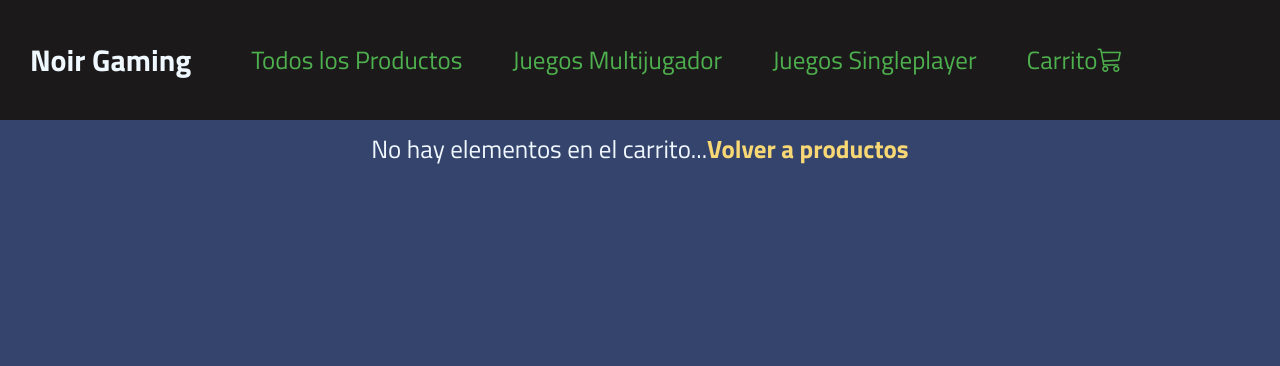
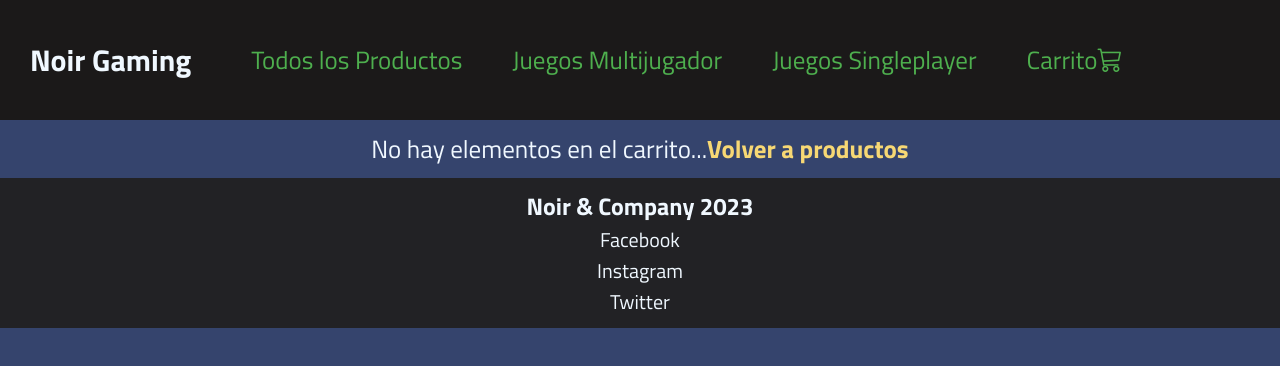
Before and after one commit to Mati-Noir/Entregas-React-Js-Coder, a React (Create React App) app: page /cart in a window 1280 px wide. Shown: the top 366 px of the page. Built offline with nearby package versions, Linux system fonts and the light colour scheme.

Commit message:
Finalizando css

```diff
--- a/package.json
+++ b/package.json
@@ -12,6 +12,7 @@
     "react-icons": "^4.7.1",
     "react-router-dom": "^6.8.1",
     "react-scripts": "5.0.1",
+    "react-toastify": "^9.1.1",
     "web-vitals": "^2.1.4"
   },
   "scripts": {
--- a/src/App.js
+++ b/src/App.js
@@ -6,6 +6,7 @@ import ItemDetailContainer from './paginas/ItemDetailContainer/ItemDetailContain
 import { BrowserRouter, Routes, Route } from 'react-router-dom';
 import Cart from './paginas/Cart/Cart.jsx';
 import CartProvider from './context/CartContext';
+import Footer from './components/Footer/Footer.jsx';
 
 function App() {
   return (
@@ -19,6 +20,7 @@ function App() {
 					<Route path="/category/:categoryId" element={<ItemListContainer/>} />
 					<Route path='/cart' element={<Cart />} />
 				</Routes>
+				<Footer/>
 			</CartProvider>
 		</React.Fragment>
 	</BrowserRouter>
--- /dev/null
+++ b/src/components/Footer/Footer.css
@@ -0,0 +1,25 @@
+.estructura-footer {
+    background-color: rgb(34, 34, 37);
+    height: 150px;
+    margin-top: 10px;
+}
+
+.subtitulo {
+    color: aliceblue;
+    text-align: center;
+    padding-top: 10px;
+}
+
+a {
+    color: aliceblue;
+    text-decoration: none;
+    display: flex;
+    justify-content: center;
+    flex-wrap: wrap;
+}
+
+.sociales {
+    display: flex;
+    flex-direction: row;
+    font-size: 20px;
+}
--- /dev/null
+++ b/src/components/Footer/Footer.jsx
@@ -0,0 +1,15 @@
+import React from 'react';
+import './Footer.css';
+
+const Footer = () => {
+  return (
+    <div className='estructura-footer'>
+        <h2 className='subtitulo'>Noir & Company 2023</h2>
+        <a className='sociales' href="https://www.facebook.com/Coderhouse/" target="_blank">Facebook</a>
+        <a className='sociales' href="https://www.instagram.com/coderhouse/?hl=es" target="_blank">Instagram</a>
+        <a className='sociales' href="https://twitter.com/coderhouse?ref_src=twsrc%5Egoogle%7Ctwcamp%5Eserp%7Ctwgr%5Eauthor" target="_blank">Twitter</a>
+    </div>
+  )
+}
+
+export default Footer;
```
Also changed, not shown: 2 other files (tests, documents, lock files or other folders).
